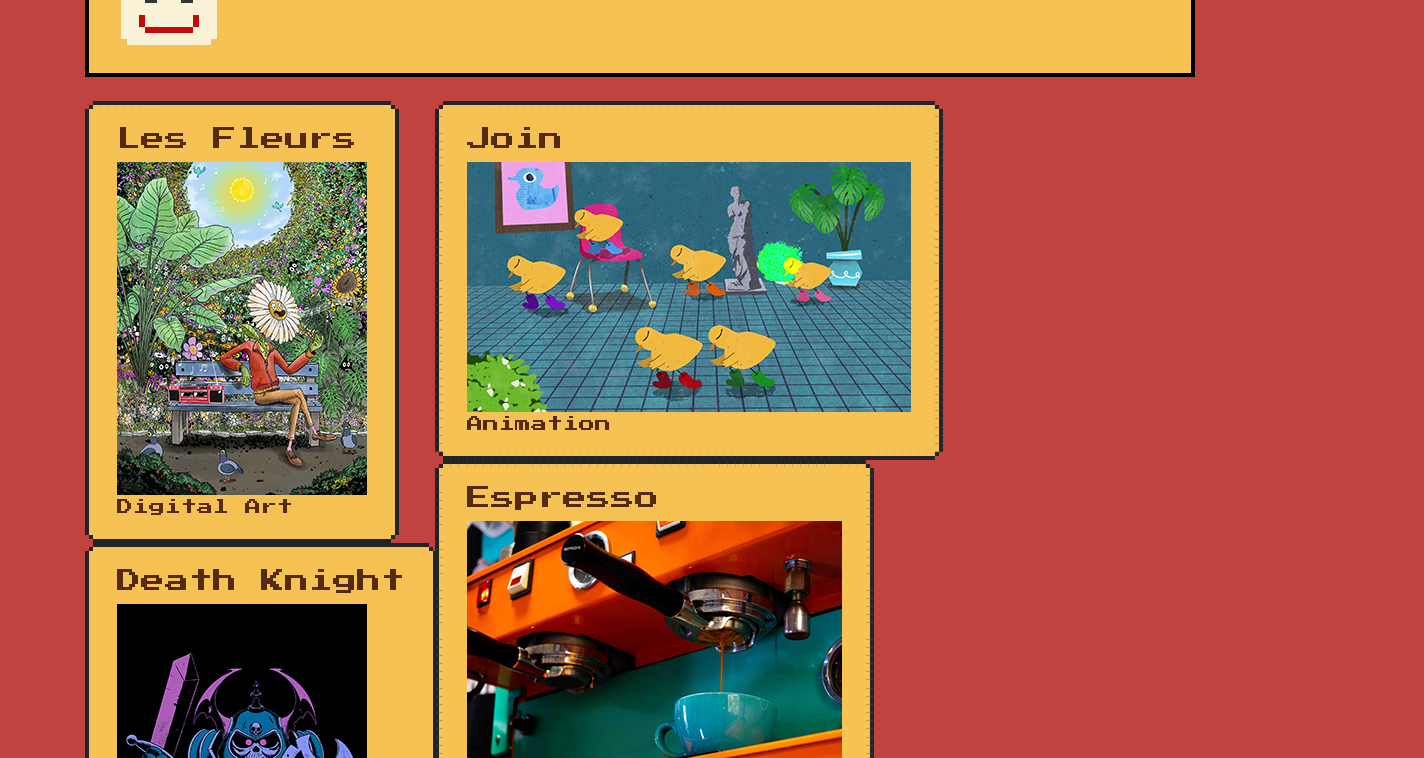
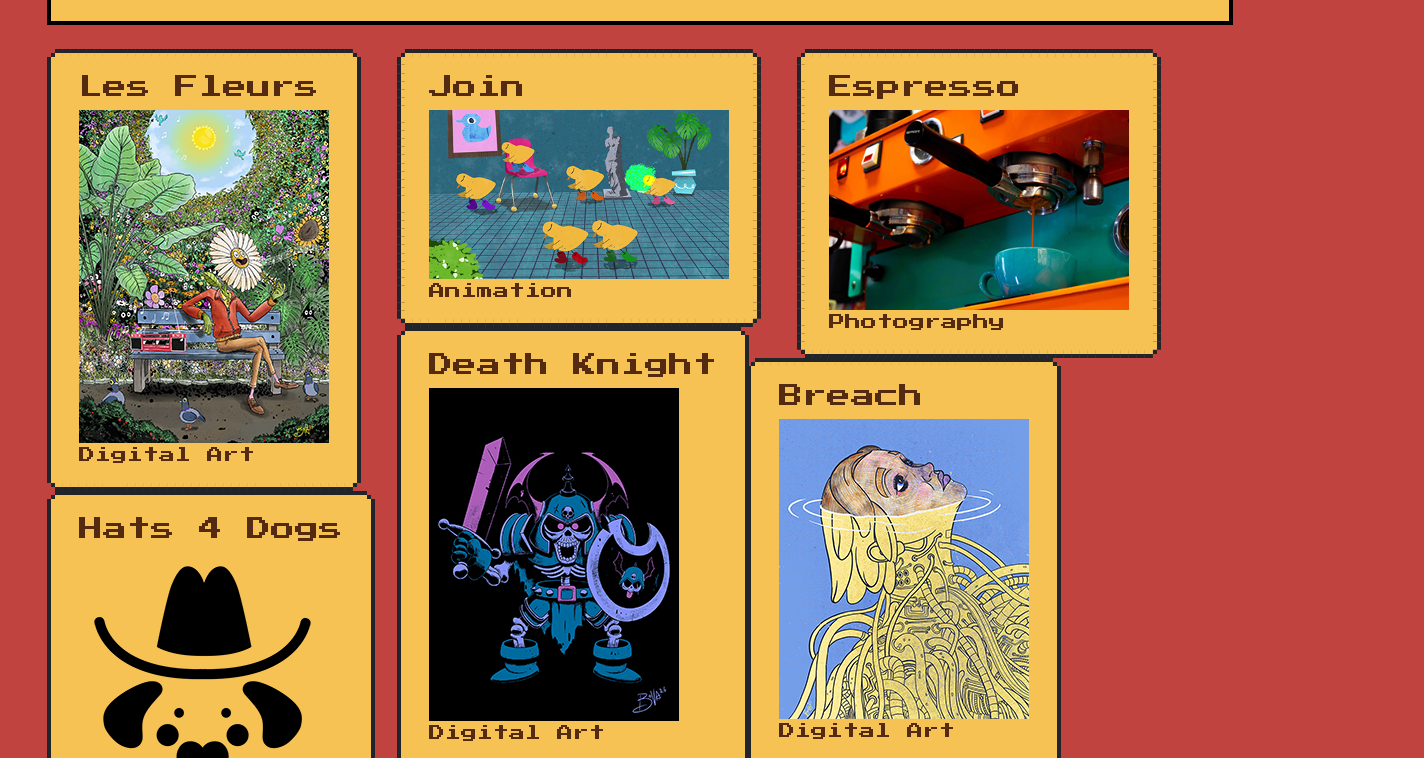
Before and after one commit to bartwurd/advanced-web-final, a plain HTML site: page index.html in a window 1280 px wide. Shown: the part 781-1539 px from the top of the page, 1424 px wide, since content can reach past the window. Drawn offline with nearby package versions, Linux system fonts and the light colour scheme.

Commit message:
changed sizing

```diff
--- a/styles/styles.css
+++ b/styles/styles.css
@@ -18,8 +18,17 @@ padding-top: 20px;
 margin-top: 20px;
 }
 
+.container {
+    max-width: 95%;
+}
+
 footer {
     height: 200px;
     width: 90%;
     background: #f5c253;
 }
+
+.grid-item a img{
+    max-width: 300px;
+    height: auto;
+}
```
